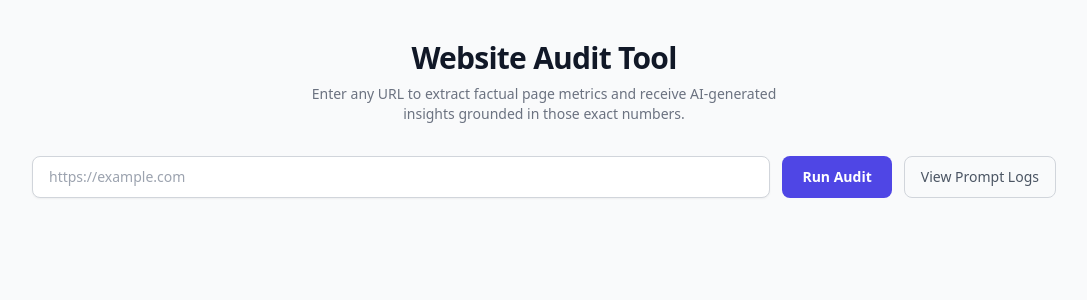
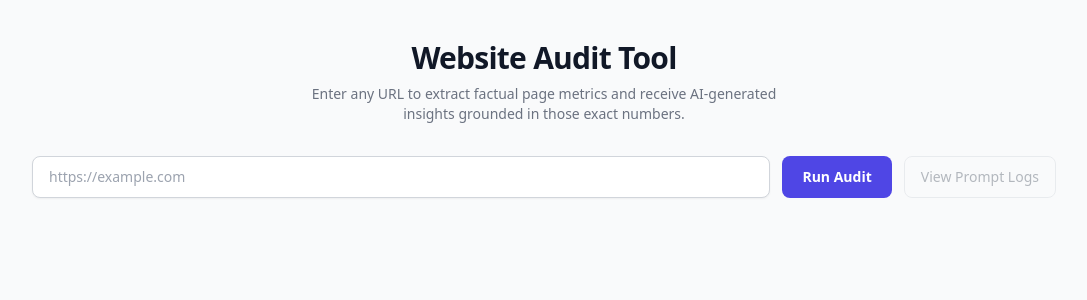
Before and after one commit to vshwanilgv/website-audit-tool, a Next.js app: page / in a window 1280 px wide. Shown: the top 300 px of the page, without its empty margins (96-1183 px from the left). Built offline with nearby package versions, Linux system fonts and the light colour scheme.

Commit message:
Add prompt log structure to AuditResult and update related components

```diff
--- a/app/api/audit/route.ts
+++ b/app/api/audit/route.ts
@@ -87,6 +87,11 @@ export async function POST(request: NextRequest) {
       error: parse_error
         ? `AI response could not be parsed: ${parse_error}`
         : null,
+      prompt_log: {
+        system_prompt,
+        user_prompt,
+        raw_output,
+      },
     };
 
     return NextResponse.json(result, { status: 200 });
--- a/app/page.tsx
+++ b/app/page.tsx
@@ -1,7 +1,7 @@
 "use client";
 
 import { useState } from "react";
-import type { AuditResult, AuditLog } from "@/lib/types";
+import type { AuditResult } from "@/lib/types";
 
 // ---------- sub-components ----------
 
@@ -213,19 +213,17 @@ function AIPanel({ result }: { result: AuditResult }) {
 }
 
 function LogsModal({
-  logs,
+  promptLog,
   onClose,
 }: {
-  logs: AuditLog[];
+  promptLog: AuditResult["prompt_log"];
   onClose: () => void;
 }) {
   return (
     <div className="fixed inset-0 z-50 flex items-start justify-center bg-black/60 pt-10 px-4 pb-10">
       <div className="bg-white rounded-xl shadow-2xl w-full max-w-4xl flex flex-col max-h-[80vh]">
         <div className="flex items-center justify-between px-5 py-4 border-b border-gray-200">
-          <h2 className="font-bold text-gray-800">
-            Prompt Logs ({logs.length} most recent audits)
-          </h2>
+          <h2 className="font-bold text-gray-800">Prompt Log</h2>
           <button
             onClick={onClose}
             className="text-gray-400 hover:text-gray-700 text-xl font-bold leading-none"
@@ -234,13 +232,9 @@ function LogsModal({
           </button>
         </div>
         <div className="overflow-y-auto p-4 flex-1">
-          {logs.length === 0 ? (
-            <p className="text-sm text-gray-500">No logs found.</p>
-          ) : (
-            <pre className="text-xs text-gray-700 whitespace-pre-wrap break-all bg-gray-50 border border-gray-200 rounded p-4">
-              {JSON.stringify(logs, null, 2)}
-            </pre>
-          )}
+          <pre className="text-xs overflow-auto whitespace-pre-wrap break-all bg-gray-50 border border-gray-200 rounded p-4">
+            {JSON.stringify(promptLog, null, 2)}
+          </pre>
         </div>
       </div>
     </div>
@@ -256,8 +250,7 @@ export default function Home() {
   const [error, setError] = useState<string | null>(null);
 
   const [logsOpen, setLogsOpen] = useState(false);
-  const [logs, setLogs] = useState<AuditLog[]>([]);
-  const [logsLoading, setLogsLoading] = useState(false);
+  const [promptLog, setPromptLog] = useState<AuditResult["prompt_log"]>(null);
 
   async function handleSubmit(e: React.FormEvent) {
     e.preventDefault();
@@ -277,6 +270,7 @@ export default function Home() {
         setError(data.error ?? "Audit failed.");
       } else {
         setResult(data);
+        setPromptLog(data.prompt_log ?? null);
       }
     } catch (err) {
       setError(
@@ -287,24 +281,10 @@ export default function Home() {
     }
   }
 
-  async function handleViewLogs() {
-    setLogsLoading(true);
-    try {
-      const res = await fetch("/api/logs");
-      const data = (await res.json()) as AuditLog[];
-      setLogs(data);
-      setLogsOpen(true);
-    } catch {
-      alert("Failed to load logs.");
-    } finally {
-      setLogsLoading(false);
-    }
-  }
-
   return (
     <main className="min-h-screen py-10 px-4">
       {logsOpen && (
-        <LogsModal logs={logs} onClose={() => setLogsOpen(false)} />
+        <LogsModal promptLog={promptLog} onClose={() => setLogsOpen(false)} />
       )}
 
       <div className="max-w-5xl mx-auto">
@@ -339,11 +319,11 @@ export default function Home() {
           </button>
           <button
             type="button"
-            onClick={handleViewLogs}
-            disabled={logsLoading}
-            className="inline-flex items-center gap-1 border border-gray-300 hover:border-gray-400 text-gray-600 hover:text-gray-800 font-medium px-4 py-2.5 rounded-lg text-sm transition-colors"
+            onClick={() => setLogsOpen(true)}
+            disabled={!promptLog}
+            className="inline-flex items-center gap-1 border border-gray-300 hover:border-gray-400 text-gray-600 hover:text-gray-800 font-medium px-4 py-2.5 rounded-lg text-sm transition-colors disabled:opacity-40 disabled:cursor-not-allowed"
           >
-            {logsLoading ? "Loading..." : "View Prompt Logs"}
+            View Prompt Logs
           </button>
         </form>
 
@@ -351,7 +331,7 @@ export default function Home() {
         {loading && (
           <div className="flex items-center justify-center py-16 text-gray-400 text-sm gap-3">
             <Spinner />
-            <span>Analyzing page — scraping metrics then calling with AI...</span>
+            <span>Analyzing page — scraping metrics and calling with AI...</span>
           </div>
         )}
 
--- a/lib/types.ts
+++ b/lib/types.ts
@@ -73,4 +73,9 @@ export interface AuditResult {
   metrics: RawMetrics;
   ai_output: AIOutput | null;
   error: string | null;
+  prompt_log: {
+    system_prompt: string;
+    user_prompt: string;
+    raw_output: string;
+  } | null;
 }
```
